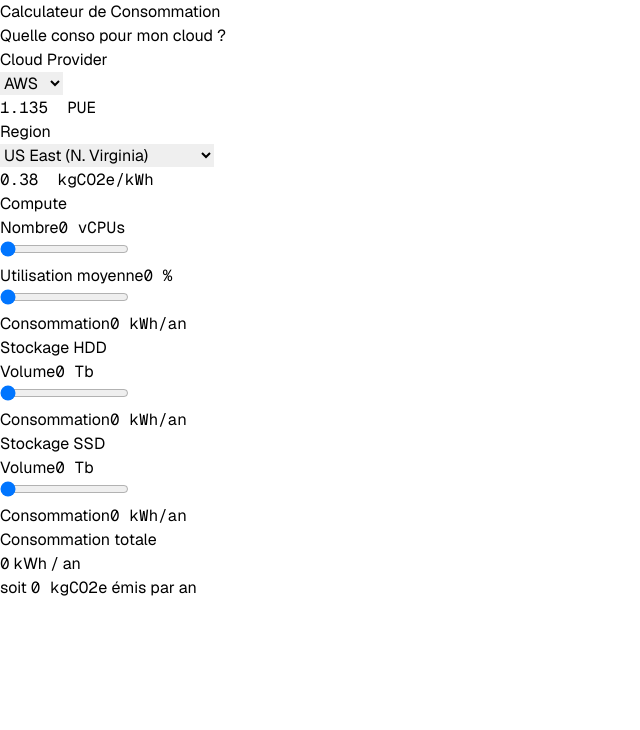
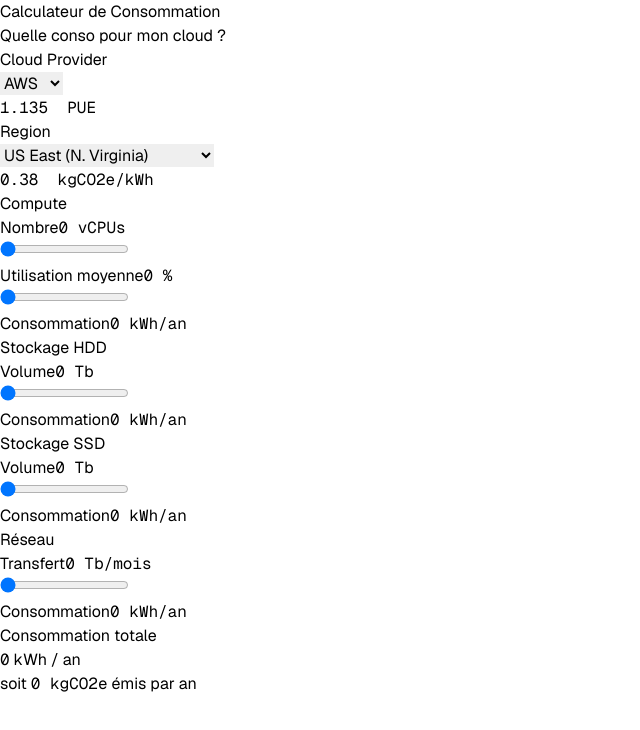
Before and after one commit to paulglx/conso-cloud, a React (Vite) app: page / in a window 1280 px wide. Shown: the top 730 px of the page, without its empty margins (0-640 px from the left). Built offline with nearby package versions, Linux system fonts and the light colour scheme.

Commit message:
feat: networking

```diff
--- a/src/App.tsx
+++ b/src/App.tsx
@@ -39,20 +39,24 @@ function App() {
     "Utilisation moyenne des vCPUs": 0,
     "Stockage HDD": 0,
     "Stockage SSD": 0,
+    "Transfert réseau": 0,
   });
 
   /// Computations ///
   const HOURS_PER_YEAR = 8760;
+  const MONTH_PER_YEAR = 12;
 
-  const hddImpact = sourceValues["Stockage HDD"] * 0.00065 * HOURS_PER_YEAR; // Tb * kWh/Tb * hours
-  const ssdImpact = sourceValues["Stockage SSD"] * 0.00120 * HOURS_PER_YEAR; // Tb * kWh/Tb * hours
+  const hddImpact = sourceValues["Stockage HDD"] * 0.00065 * HOURS_PER_YEAR;
+  const ssdImpact = sourceValues["Stockage SSD"] * 0.00120 * HOURS_PER_YEAR;
 
   const cpuUtilization = sourceValues["Utilisation moyenne des vCPUs"] / 100;
   const cpuPower = CPU_POWER[cloudProvider].min + (CPU_POWER[cloudProvider].max - CPU_POWER[cloudProvider].min) * cpuUtilization;
-  const cpuImpact = sourceValues["Nombre de vCPUs"] * cpuPower * HOURS_PER_YEAR; // kWh * hours
+  const cpuImpact = sourceValues["Nombre de vCPUs"] * cpuPower * HOURS_PER_YEAR;
+
+  const networkImpact = sourceValues["Transfert réseau"] * 1000 * 0.001 * MONTH_PER_YEAR;
 
   const totalElec: number = roundToDecimals(
-    (hddImpact + ssdImpact + cpuImpact) * PROVIDER_PUE[cloudProvider],
+    (hddImpact + ssdImpact + cpuImpact + networkImpact) * PROVIDER_PUE[cloudProvider],
     1
   );
 
@@ -157,6 +161,18 @@ function App() {
           <BoxConsumption value={ssdImpact} />
         </Box>
 
+        <Box title="Réseau">
+          <BoxInput
+            label="Transfert"
+            value={sourceValues["Transfert réseau"]}
+            unit="Tb/mois"
+            min={0}
+            max={100}
+            onChange={(value) => handleSourceChange("Transfert réseau", value)}
+          />
+          <BoxConsumption value={networkImpact} />
+        </Box>
+
         <Box title="Consommation totale" className="bg-green-50 border-green-200 col-span-3">
           <span className="text-4xl font-black text-green-800 geist-mono">
             {totalElec}
```
